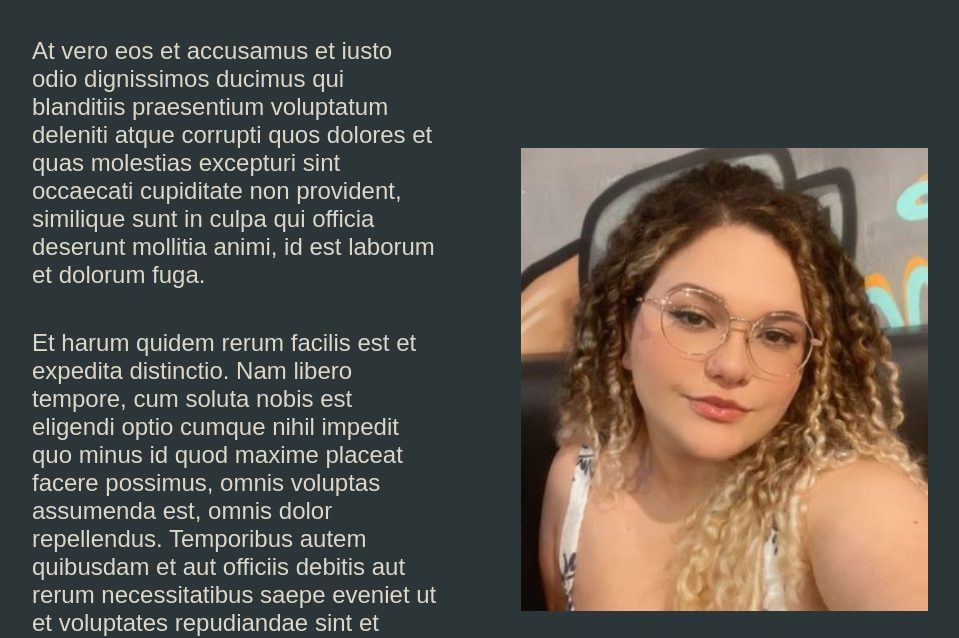
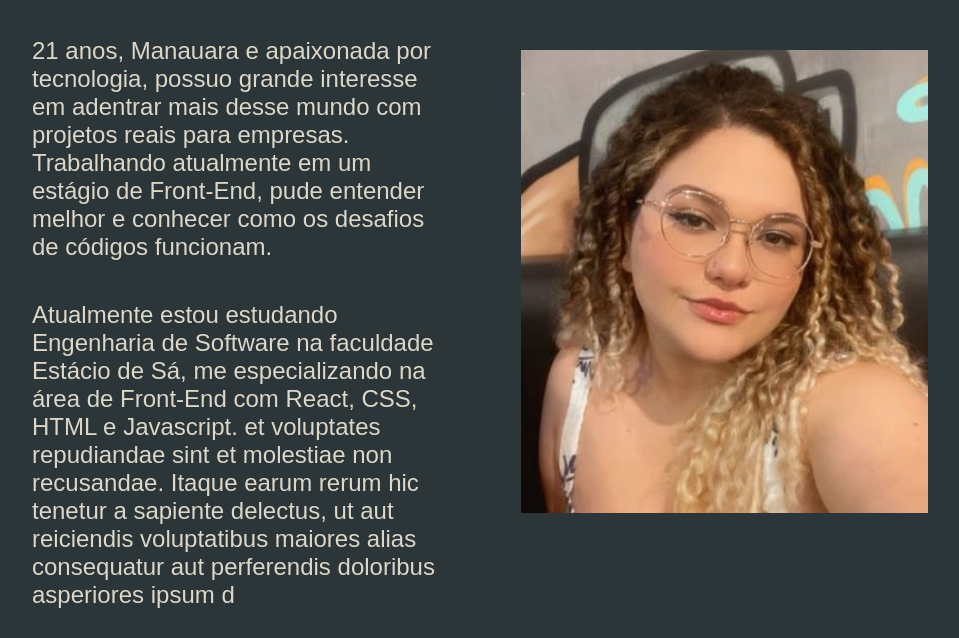
Before and after one commit to noemiscode/portfolio, a plain HTML site: page about.html in a window 1280 px wide. Shown: the part 163-801 px from the top of the page, without its empty margins (160-1119 px from the left). Drawn offline with Linux system fonts and the light colour scheme.

Commit message:
about.html

```diff
--- a/about.html
+++ b/about.html
@@ -17,9 +17,9 @@
     <main class="apresentacao">
         <section class="apresentacao__conteudo">
             <h1 class="apresentacao__conteudo__titulo">Sobre mim</h1>
-            <p class="apresentacao__conteudo__texto">At vero eos et accusamus et iusto odio dignissimos ducimus qui blanditiis praesentium voluptatum deleniti atque corrupti quos dolores et quas molestias excepturi sint occaecati cupiditate non provident, similique sunt in culpa qui officia deserunt mollitia animi, id est laborum et dolorum fuga.
+            <p class="apresentacao__conteudo__texto">21 anos, Manauara e apaixonada por tecnologia, possuo grande interesse em adentrar mais desse mundo com projetos reais para empresas. Trabalhando atualmente em um estágio de Front-End, pude entender melhor e conhecer como os desafios de códigos funcionam.
             </p>
-            <p class="apresentacao__conteudo__texto">Et harum quidem rerum facilis est et expedita distinctio. Nam libero tempore, cum soluta nobis est eligendi optio cumque nihil impedit quo minus id quod maxime placeat facere possimus, omnis voluptas assumenda est, omnis dolor repellendus. Temporibus autem quibusdam et aut officiis debitis aut rerum necessitatibus saepe eveniet ut et voluptates repudiandae sint et molestiae non recusandae. Itaque earum rerum hic tenetur a sapiente delectus, ut aut reiciendis voluptatibus maiores alias consequatur aut perferendis doloribus asperiores ipsum d
+            <p class="apresentacao__conteudo__texto">Atualmente estou estudando Engenharia de Software na faculdade Estácio de Sá, me especializando na área de Front-End com React, CSS, HTML e Javascript. et voluptates repudiandae sint et molestiae non recusandae. Itaque earum rerum hic tenetur a sapiente delectus, ut aut reiciendis voluptatibus maiores alias consequatur aut perferendis doloribus asperiores ipsum d
             </p>
         </section>
         <img class= "apresentacao__imagem" src="./assets/noemi.jpg" alt="Foto de Noemi Freire">
```
